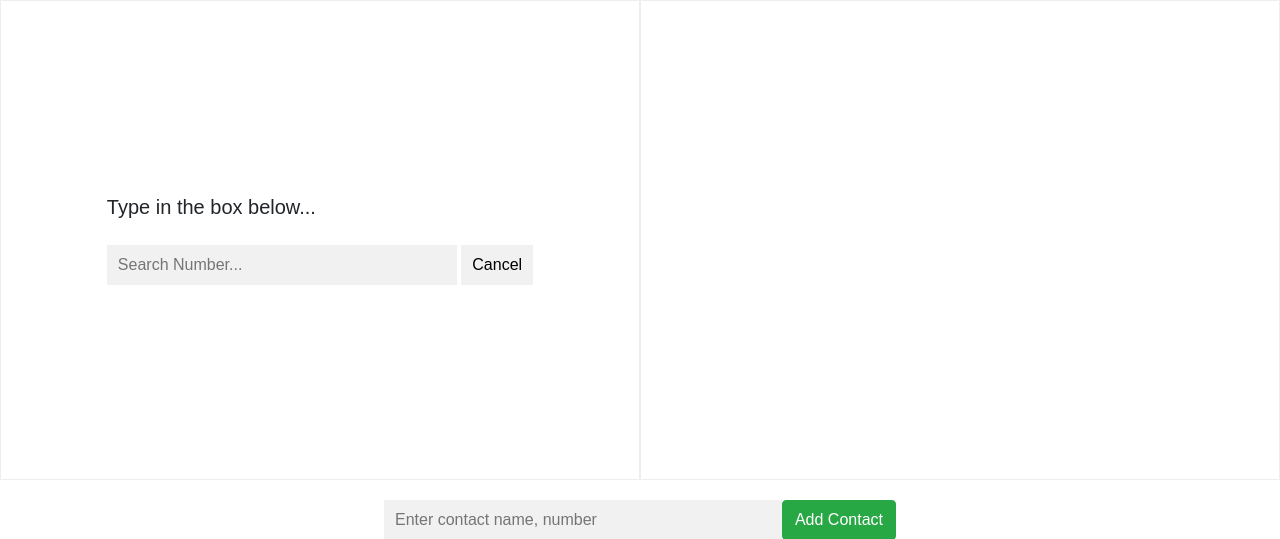
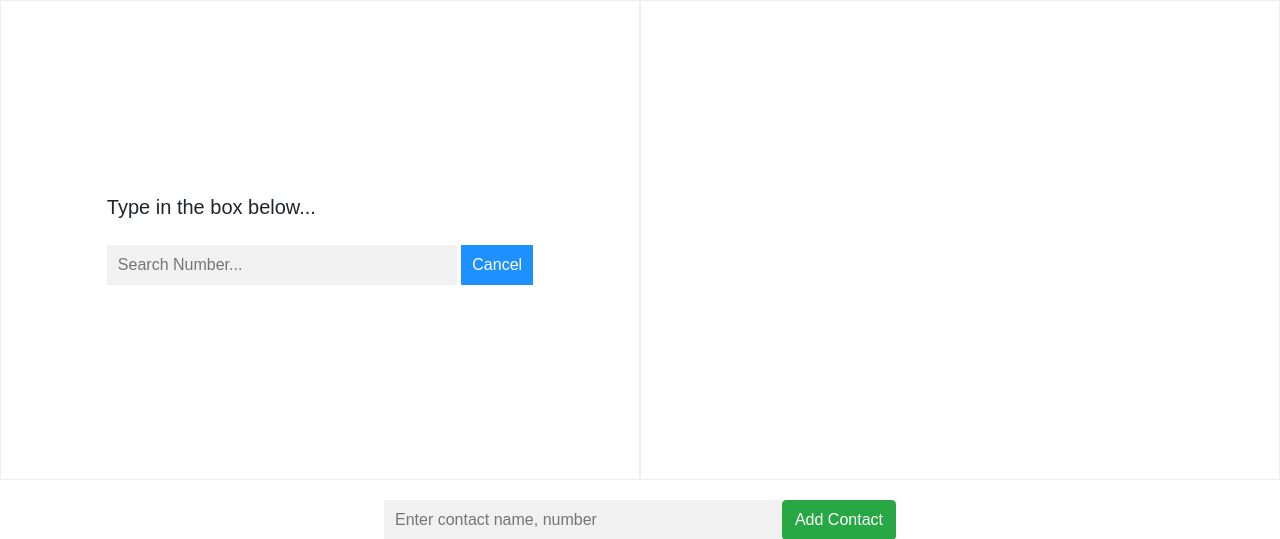
Before and after one commit to Vidit-jindal/Trie, a PHP site: page / in a window 1280 px wide. Shown: the part 61-600 px from the top of the page. Run offline with PHP 8.4, Linux system fonts and the light colour scheme.

Commit message:
Update style2.css

```diff
--- a/style2.css
+++ b/style2.css
@@ -23,3 +23,9 @@ input[type=text] {
     background-color: #f1f1f1;
     width: 100%;
 }
+
+input[type=submit] {
+    background-color: DodgerBlue;
+    color: #fff;
+    cursor: pointer;
+}
```
